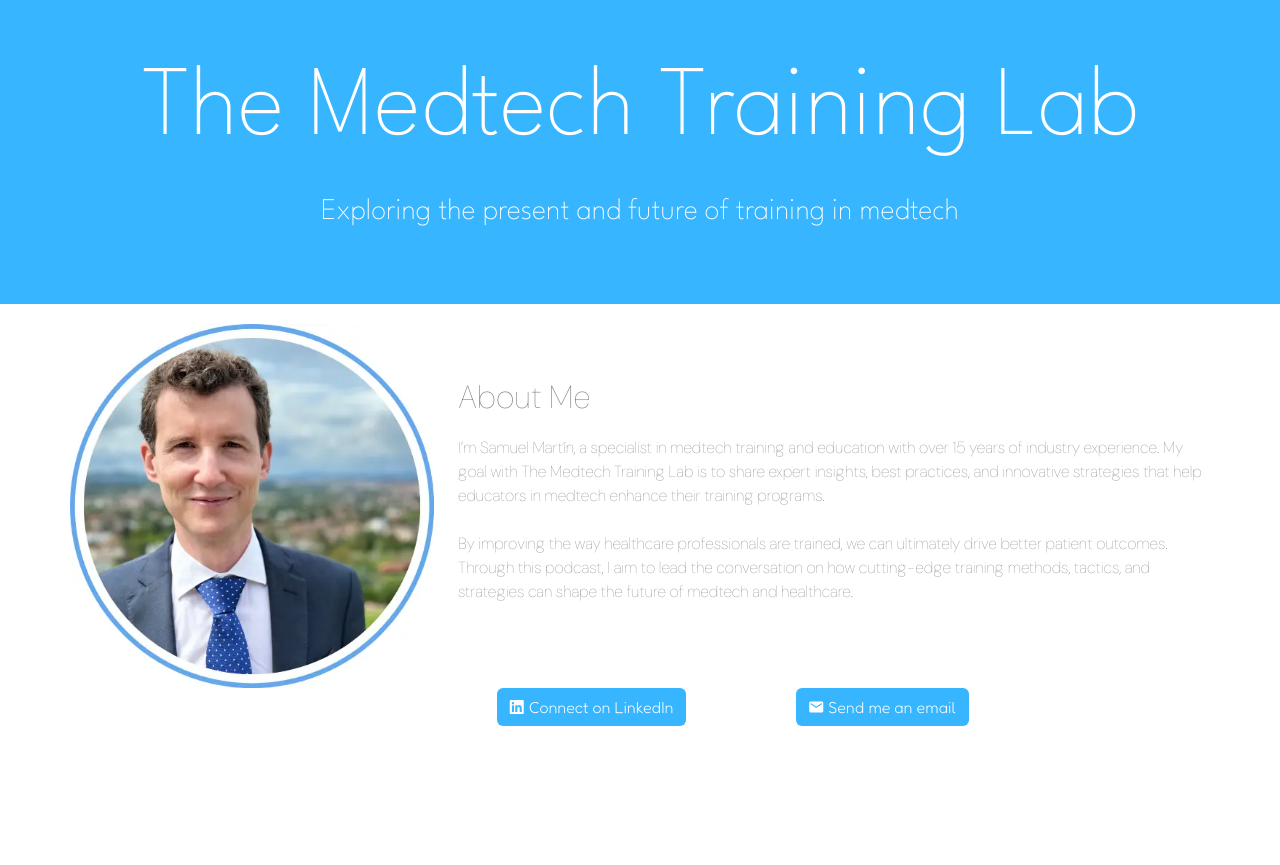
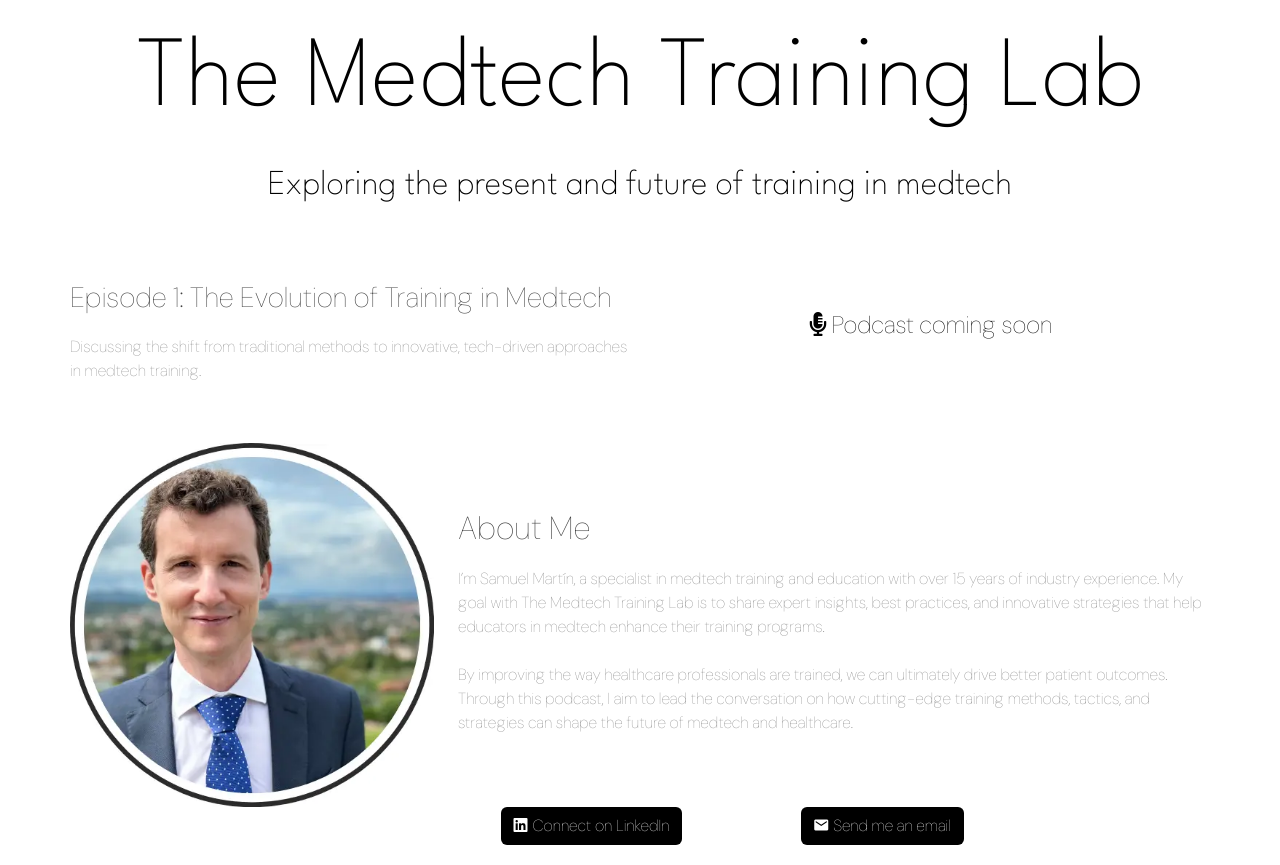
Before and after one commit to papakoala/medtech-training-lab, a plain HTML site: page index.html in a window 1280 px wide. Before the commit the page ends 800 px from the top, so only its background shows below. Drawn offline with Linux system fonts and the light colour scheme; files whose address does not match are found by name.

Commit message:
Add files via upload

```diff
--- a/index.html
+++ b/index.html
@@ -9,14 +9,13 @@
 	<meta name="robots" content="index, follow">
     <link rel="shortcut icon" type="image/png" href="favicon.png">
 
-	<link rel="stylesheet" type="text/css" href="./css/bootstrap.min.css?6977">
-	<link rel="stylesheet" type="text/css" href="style.css?5210">
-	<link rel="stylesheet" type="text/css" href="./css/animate.min.css?9376">
+	<link rel="stylesheet" type="text/css" href="./css/bootstrap.min.css?9272">
+	<link rel="stylesheet" type="text/css" href="style.css?3534">
+	<link rel="stylesheet" type="text/css" href="./css/animate.min.css?2114">
 	<link rel="stylesheet" type="text/css" href="./css/all.min.css">
 	<link rel="stylesheet" type="text/css" href="./css/ionicons.min.css">
 	<link href='https://fonts.googleapis.com/css?family=League+Spartan:100..900,40&display=swap&subset=latin,latin-ext' rel='stylesheet' type='text/css'>
 	<link href='https://fonts.googleapis.com/css?family=DM+Sans:100..1000,40&display=swap&subset=latin,latin-ext' rel='stylesheet' type='text/css'>
-	<link href='https://fonts.googleapis.com/css?family=Fredoka:300..700,40&display=swap&subset=latin,latin-ext' rel='stylesheet' type='text/css'>
     <title>The Medtech Training Lab</title>
 
 
@@ -39,16 +38,14 @@
 <header>
 
 <!-- bloc-0-7114 -->
-<div class="bloc none b-parallax nonein d-bloc" id="bloc-0-7114" data-bs-theme="light">
-	<div class="parallax  bgc-6316">
-	</div>
-	<div class="container bloc-md-lg bloc-md">
+<div class="bloc none b-parallax nonein l-bloc full-width-bloc" id="bloc-0-7114" data-bs-theme="light">
+	<div class="container bloc-sm-lg bloc-sm">
 		<div class="row">
 			<div class="col text-start">
-				<h1 class="mb-4 text-center text-lg-center tc-6192 animated fadeIn h1-style" data-appear-anim-style="fadeIn">
+				<h1 class="mb-4 text-center text-lg-center animated fadeIn h1-style tc-2203 btn-resize-mode" data-appear-anim-style="fadeIn">
 					<span>The Medtech Training Lab</span>
 				</h1>
-				<h5 class="mb-4 text-lg-center mx-auto d-block text-center animated fadeIn animDelay02 h5-style tc-6192" data-appear-anim-style="fadeIn">
+				<h5 class="mb-4 text-lg-center mx-auto d-block text-center animated fadeIn animDelay02 h5-style tc-2203 btn-resize-mode " data-appear-anim-style="fadeIn">
 					Exploring the present and future of training in medtech
 				</h5>
 			</div>
@@ -63,15 +60,40 @@
 <!-- ScrollToTop Button END-->
 
 
+<!-- bloc-1 -->
+<div class="bloc l-bloc none" id="bloc-1">
+	<div class="container bloc-sm-lg bloc-sm">
+		<div class="row">
+			<div class="col-md-6 align-self-center">
+				<h3 class="mg-md tc-3314">
+					Episode 1: The Evolution of Training in Medtech
+				</h3>
+				<p class="mg-md">
+					Discussing the shift from traditional methods to innovative, tech-driven approaches in medtech training.<br>
+				</p>
+				<p class="btn-resize-mode p-style">
+					<span></span>
+				</p>
+			</div>
+			<div class="col-md-6 order-md-1 text-lg-center offset-lg-1 col-lg-4 align-self-center">
+				<h4 class="mb-4 text-center tc-2203">
+					<span class="fa fa-microphone-alt"></span>&nbsp;Podcast coming soon
+				</h4>
+			</div>
+		</div>
+	</div>
+</div>
+<!-- bloc-1 END -->
+
 <!-- º -->
-<div class="bloc l-bloc" id="º">
+<div class="bloc l-bloc none" id="º">
 	<div class="container bloc-sm">
 		<div class="row">
-			<div class="col-md-6 text-sm-center order-sm-0 offset-sm-0 col-sm-6 col-12 col-lg-4">
-				<picture><source type="image/webp" srcset="img/lazyload-ph.png" data-srcset="img/About-me.webp"><img src="img/lazyload-ph.png" data-src="img/About-me.png" class="img-fluid img-protected mx-auto d-block img-protected img-fluid img-protected-up lazyload" alt="About me" width="364" height="364"></picture>
+			<div class="col-md-6 text-sm-center order-sm-0 offset-sm-0 col-sm-6 col-lg-4 text-center align-self-center col-8">
+				<picture><source type="image/webp" srcset="img/lazyload-ph.png" data-srcset="img/About%20me.webp"><img src="img/lazyload-ph.png" data-src="img/About%20me.png" class="img-fluid img-protected mx-auto d-block img-protected img-fluid img-protected-up lazyload" alt="About me" width="752" height="752"></picture>
 			</div>
-			<div class="col-md-6 align-self-center col-lg-8">
-				<h2 class="mg-md">
+			<div class="col-md-6 align-self-center col-lg-8 mt-4">
+				<h2 class="mg-md tc-3314">
 					About Me
 				</h2>
 				<p>
@@ -82,12 +104,12 @@
 		<div class="row">
 			<div class="col-md-5 offset-md-2 offset-lg-4 col-lg-3 col-sm-6 offset-sm-0 col-12 pt-lg-0">
 				<div class="text-center">
-					<a href="https://www.linkedin.com/in/samuelmartin-medtronic" class="btn boton " target="_blank"><span class="icon-spacer fab fa-linkedin icon-6192"></span>Connect on LinkedIn</a>
+					<a href="https://www.linkedin.com/in/samuelmartin-medtronic" class="btn btn-c-2203" target="_blank"><span class="icon-spacer fab fa-linkedin icon-6192"></span>Connect on LinkedIn</a>
 				</div>
 			</div>
 			<div class="col-lg-3 col-md-4 col-sm-6 text-center offset-0 col-12 col-9 pt-3 pt-md-0 pt-sm-0">
 				<div class="text-center">
-					<a href="mailto:sam@medtechtraininglab.com" class="btn boton " target="_blank"><span class="icon-spacer ion ion-android-mail icon-6192"></span>Send me an email</a>
+					<a href="mailto:sam@medtechtraininglab.com" class="btn btn-c-2203" target="_blank"><span class="icon-spacer ion ion-android-mail icon-6192"></span>Send me an email</a>
 				</div>
 			</div>
 		</div>
@@ -101,10 +123,9 @@
 
 
 <!-- Additional JS -->
-<script src="./js/bootstrap.bundle.min.js?8285"></script>
-<script src="./js/blocs.min.js?776"></script>
-<script src="./js/lazysizes.min.js" defer></script>
-<script src="./js/universal-parallax.min.js?9030"></script><!-- Additional JS END -->
+<script src="./js/bootstrap.bundle.min.js?6505"></script>
+<script src="./js/blocs.min.js?1338"></script>
+<script src="./js/lazysizes.min.js" defer></script><!-- Additional JS END -->
 
 
 </body>
--- a/sitemap.xml
+++ b/sitemap.xml
@@ -2,7 +2,7 @@
 <urlset xmlns="http://www.sitemaps.org/schemas/sitemap/0.9" xmlns:image="http://www.google.com/schemas/sitemap-image/1.1" xmlns:video="http://www.google.com/schemas/sitemap-video/1.1">
 <url>
 	<loc>www.medtechtraininglab.com</loc>
-	<lastmod>2024-09-21</lastmod>
+	<lastmod>2024-09-22</lastmod>
 	<changefreq>Weekly</changefreq>
 	<priority>1.0</priority>
 </url>
--- a/style.css
+++ b/style.css
@@ -57,6 +57,26 @@ nav .dropdown-menu .nav-link{color:rgba(0,0,0,0.6)!important;} /* Maintain Downd
 }
 .bloc-sm{
 	padding:20px;
+}
+
+/* = Full Width Blocs
+-------------------------------------------------------------- */
+
+.full-width-bloc{
+	padding-left:0;
+	padding-right:0;
+}
+.full-width-bloc .row{
+	margin-left:0;
+	margin-right:0;
+}
+.full-width-bloc .container{
+	width:100%;
+	max-width:100%!important;
+}
+.full-width-bloc .carousel img{
+	width:100%;
+	height:auto;
 }
 
 
@@ -343,11 +363,11 @@ h1,h2,h3,h4,h5,h6,p,label,.btn,a{
 .h1-style{
 	font-family:"League Spartan";
 	font-weight:normal;
-	font-size:100px;
+	font-size:101px;
 }
 .h5-style{
 	font-family:"League Spartan";
-	font-size:30px;
+	font-size:35px;
 	font-weight:normal;
 }
 .p-style{
@@ -366,19 +386,6 @@ h1,h2,h3,h4,h5,h6,p,label,.btn,a{
 	font-family:"League Spartan";
 	font-size:40pt;
 }
-.img-style{
-	width:50px;
-}
-.boton{
-	font-family:"Fredoka";
-	font-weight:normal;
-	color:#FEFFFF!important;
-	background-color:var(--swatch-var-6316);
-	caret-color:var(--swatch-var-2203);
-}
-.boton:hover{
-	background-color:var(--swatch-var-4763);
-}
 
 /* = Colour
 -------------------------------------------------------------- */
@@ -392,23 +399,34 @@ h1,h2,h3,h4,h5,h6,p,label,.btn,a{
 
 	--swatch-var-2203:rgba(0,0,0,1.00);
 
-	--swatch-var-3314:rgba(255,87,187,1.00);
+	--swatch-var-3314:#424242;
 
 	--swatch-var-4763:rgba(48,26,134,1.00);
+
+	--swatch-var-7880:rgba(255,255,255,0.46);
 
 }
 
 
-/* Background colour styles */
-
-.bgc-6316{
-	background-color:var(--swatch-var-6316);
-}
 
 /* Text colour styles */
 
-.tc-6192{
-	color:var(--swatch-var-6192)!important;
+.tc-2203{
+	color:var(--swatch-var-2203)!important;
+}
+.tc-3314{
+	color:var(--swatch-var-3314)!important;
+}
+
+/* Button colour styles */
+
+.btn-c-2203{
+	background:var(--swatch-var-2203);
+	color:#FFFFFF!important;
+}
+.btn-c-2203:hover{
+	background:#000000!important;
+	color:#FFFFFF!important;
 }
 
 /* Icon colour styles */
@@ -519,5 +537,12 @@ h1,h2,h3,h4,h5,h6,p,label,.btn,a{
 		white-space:normal;
 		font-size:60px;
 	}
+	.img-about-me-style{
+		width:181px;
+		height:181px;
+	}
+	.h5-style{
+		font-size:33px;
+	}
 
 }
```
Also changed, not shown: img/About me.png (added), img/About me.webp (added).
